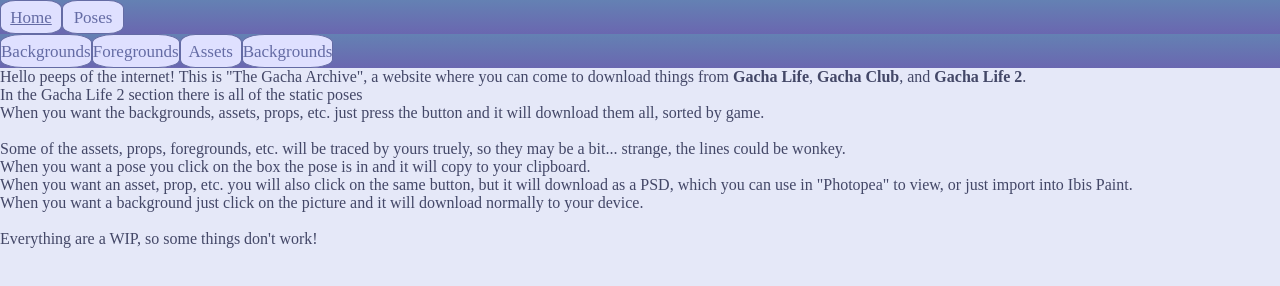
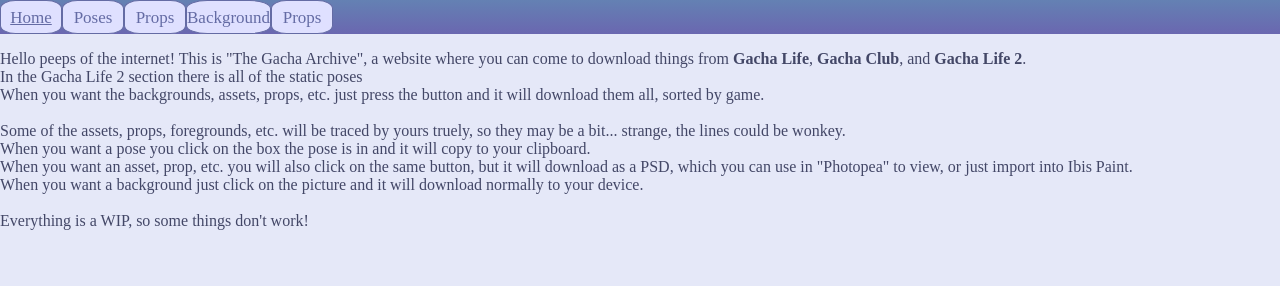
Before and after one commit to CloudTastic/thegachaarchive, a plain HTML site: page index.html in a window 1280 px wide. Drawn offline with Linux system fonts and the light colour scheme.

Commit message:
Update index.html

```diff
--- a/index.html
+++ b/index.html
@@ -11,15 +11,12 @@
 <div class="navbar">
   <a href="index.html" class="active">Home</a>
   <a href="static.html">Poses</a>
-</div>
-<div class="navbar">
-  <a href="Files/Backgrounds.zip" download="your-folder.zip">Backgrounds</a>
-  <a href="Files/Backgrounds.zip" download="your-folder.zip">Foregrounds</a>
-  <a href="Files/Backgrounds.zip" download="your-folder.zip">Assets</a>
-  <a href="Files/Backgrounds.zip" download="your-folder.zip">Backgrounds</a>
+  <a href="props.html">Props</a>
+  <a href="background.html">Background</a>
+  <a href="props.html">Props</a>
 </div>
 
-Hello peeps of the internet! This is "The Gacha Archive", a website where you can come to download things from <b>Gacha Life</b>, <b>Gacha Club</b>, and <b>Gacha Life 2</b>.
+<p>Hello peeps of the internet! This is "The Gacha Archive", a website where you can come to download things from <b>Gacha Life</b>, <b>Gacha Club</b>, and <b>Gacha Life 2</b>.
 <br>
 In the Gacha Life 2 section there is all of the static poses
 <br>
@@ -36,7 +33,8 @@
 When you want a background just click on the picture and it will download normally to your device.
 <br><br>
 
-Everything are a WIP, so some things don't work!
+Everything is a WIP, so some things don't work!
+</p>
 <script src="script.js"></script>
 </body>
 </html>
```
